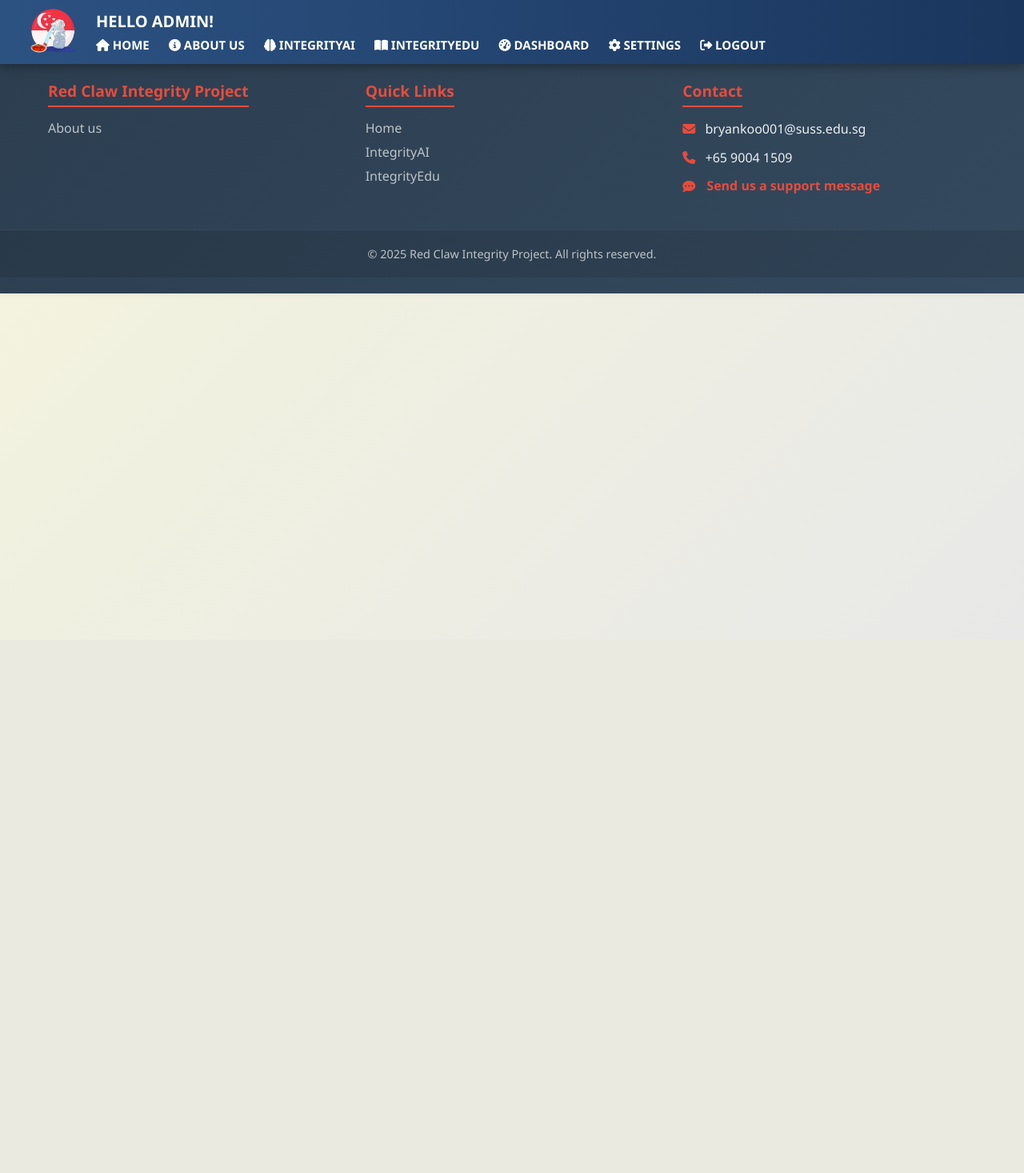
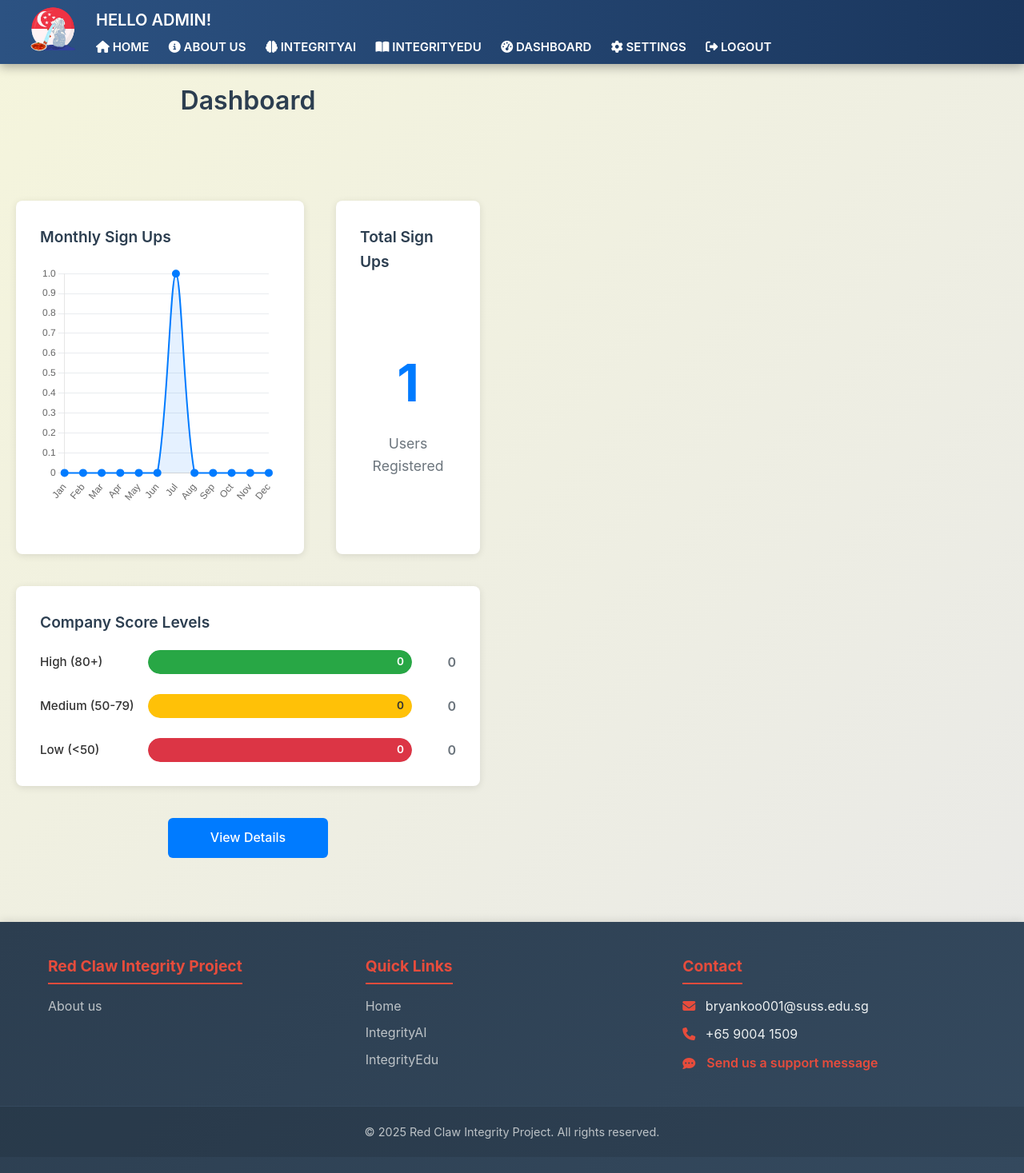
Before and after one commit to bryankoozy/Red-Claw-Project, a Flask app: page /dashboard in a window 1280 px wide. Shown: the whole page at 80% size. Before the commit the page ends 367 px from the top, so only its background shows below. Run offline with Flask 3, Linux system fonts and the light colour scheme; the visitor is signed in with stand-in values (Sample User, id 1); data comes from the database, SQL or seed files in the repository.

Commit message:
added a dashboard

```diff
--- a/app.py
+++ b/app.py
@@ -1,15 +1,17 @@
-from flask import Flask, render_template, request, redirect, url_for, flash, session, abort, send_file
+from flask import Flask, render_template, request, redirect, url_for, flash, session, abort, send_file, jsonify
 from functools import wraps
 from flask_sqlalchemy import SQLAlchemy
+from sqlalchemy import func, extract
 from werkzeug.security import generate_password_hash, check_password_hash
 from dotenv import load_dotenv
 import os
 from models import db, User, SupportMessage
-
-
+from collections import OrderedDict
+from datetime import datetime, timedelta
+import json
 
 # only uncomment and use the below line during development mode. comment it when going to production
-os.environ['FLASK_ENV'] = 'development'
+# os.environ['FLASK_ENV'] = 'development'
 
 
 
@@ -92,13 +94,6 @@ def home():
 def aboutus():
     return render_template("aboutus.html")
 
-@app.route("/dashboard")
-@admin_required
-def dashboard():
-    user = User.query.get(session['user_id'])
-    return render_template("dashboard.html", user=user)
-
-
 @app.route("/integrityAI")
 @login_required
 def integrityAI():
@@ -111,7 +106,71 @@ def integrityEdu():
     user = User.query.get(session['user_id'])
     return render_template("integrityEdu.html", user=user)
 
+@app.route('/logout')
+def logout():
+    if 'user_id' in session:
+        session.pop('user_id')
+        flash('You have been logged out successfully.', 'success')
+    else:
+        flash('You are not logged in.', 'error')
+    return redirect(url_for('login'))
 
+
+
+
+
+
+
+
+
+
+
+
+
+
+
+
+
+@app.route("/dashboard")
+@admin_required
+def dashboard():
+    # Step 1: Group user signups by month (e.g. Jan, Feb, etc.)
+    signups_by_month = db.session.query(
+        extract('month', User.created_at).label('month'),
+        func.count(User.id)
+    ).group_by('month').order_by('month').all()
+
+    # Create a full list of months
+    month_names = ['Jan', 'Feb', 'Mar', 'Apr', 'May', 'Jun',
+                   'Jul', 'Aug', 'Sep', 'Oct', 'Nov', 'Dec']
+    signup_dict = OrderedDict((month, 0) for month in month_names)
+
+    # Populate real values
+    for month_num, count in signups_by_month:
+        signup_dict[month_names[int(month_num) - 1]] = count
+
+    months = list(signup_dict.keys())
+    signups = list(signup_dict.values())
+
+    # Step 2: Score level categorization (example: high ≥ 80, medium ≥ 50, low < 50)
+    high = User.query.filter(User.score >= 80).count()
+    medium = User.query.filter((User.score >= 50) & (User.score < 80)).count()
+    low = User.query.filter((User.score < 50) & (User.score != None)).count()
+
+    score_counts = [high, medium, low]
+
+    return render_template(
+        'dashboard.html',
+        months=months,
+        signups=signups,
+        score_counts=score_counts
+    )
+
+
+@app.route('/dashboardDetails')
+@admin_required
+def dashboardDetails():
+    return "Details page coming soon!"
 
 
 
@@ -306,15 +365,6 @@ def register():
 
 
 
-@app.route('/logout')
-def logout():
-    if 'user_id' in session:
-        session.pop('user_id')
-        flash('You have been logged out successfully.', 'success')
-    else:
-        flash('You are not logged in.', 'error')
-    return redirect(url_for('login'))
-
 
 
 
--- a/static/script.js
+++ b/static/script.js
@@ -76,6 +76,87 @@ window.addEventListener('DOMContentLoaded', () => {
       showModal(url);
     });
   });
+
+  // --------------------------
+  // Chart.js Dashboard Charts
+  // --------------------------
+  const chartDataElement = document.getElementById('chart-data');
+
+  if (chartDataElement) {
+      const chartData = JSON.parse(chartDataElement.textContent);
+
+      // Calculate total signups
+      const totalSignups = chartData.signups.reduce((a, b) => a + b, 0);
+      document.getElementById('totalSignups').textContent = totalSignups;
+
+      // Monthly signups line chart
+      const ctxLine = document.getElementById('signupLineChart')?.getContext('2d');
+      if (ctxLine) {
+          new Chart(ctxLine, {
+              type: 'line',
+              data: {
+                  labels: chartData.months,
+                  datasets: [{
+                      label: 'Sign Ups',
+                      data: chartData.signups,
+                      borderColor: '#007bff',
+                      backgroundColor: 'rgba(0, 123, 255, 0.1)',
+                      fill: true,
+                      tension: 0.3,
+                      borderWidth: 2,
+                      pointBackgroundColor: '#007bff',
+                      pointRadius: 4
+                  }]
+              },
+              options: {
+                  responsive: true,
+                  maintainAspectRatio: false,
+                  plugins: {
+                      legend: {
+                          display: false
+                      }
+                  },
+                  scales: {
+                      y: {
+                          beginAtZero: true,
+                          grid: {
+                              color: '#e9ecef'
+                          }
+                      },
+                      x: {
+                          grid: {
+                              display: false
+                          }
+                      }
+                  }
+              }
+          });
+      }
+
+      // Score bars animation
+      const scores = chartData.score_counts;
+      const maxScore = Math.max(...scores);
+
+      setTimeout(() => {
+          // High score bar
+          const highPercent = (scores[0] / maxScore) * 100;
+          document.getElementById('highBar').style.width = `${highPercent}%`;
+          document.getElementById('highBar').textContent = scores[0];
+          document.getElementById('highCount').textContent = scores[0];
+
+          // Medium score bar
+          const mediumPercent = (scores[1] / maxScore) * 100;
+          document.getElementById('mediumBar').style.width = `${mediumPercent}%`;
+          document.getElementById('mediumBar').textContent = scores[1];
+          document.getElementById('mediumCount').textContent = scores[1];
+
+          // Low score bar
+          const lowPercent = (scores[2] / maxScore) * 100;
+          document.getElementById('lowBar').style.width = `${lowPercent}%`;
+          document.getElementById('lowBar').textContent = scores[2];
+          document.getElementById('lowCount').textContent = scores[2];
+      }, 500);
+  }
 
 });
 
--- a/static/styles.css
+++ b/static/styles.css
@@ -1638,3 +1638,172 @@ body {
   from { opacity: 0; }
   to { opacity: 1; }
 }
+
+
+
+
+
+
+
+
+
+
+
+
+
+
+/* ================================
+   Dashboard
+================================= */
+
+* {
+    margin: 0;
+    padding: 0;
+    box-sizing: border-box;
+}
+
+body {
+    font-family: -apple-system, BlinkMacSystemFont, 'Segoe UI', Roboto, sans-serif;
+    background-color: #f8f9fa;
+    color: #333;
+    line-height: 1.6;
+}
+
+.dashboard-container {
+    max-width: 1200px;
+    margin: 0 auto;
+    padding: 40px 20px;
+}
+
+h1 {
+    text-align: center;
+    margin-bottom: 40px;
+    font-size: 2rem;
+    font-weight: 600;
+    color: #2c3e50;
+}
+
+.main-content {
+    display: grid;
+    grid-template-columns: 1fr 1fr;
+    gap: 40px;
+    margin-bottom: 40px;
+}
+
+.chart-section {
+    background: white;
+    padding: 30px;
+    border-radius: 8px;
+    box-shadow: 0 2px 10px rgba(0,0,0,0.1);
+}
+
+.chart-title {
+    font-size: 1.2rem;
+    font-weight: 600;
+    margin-bottom: 20px;
+    color: #2c3e50;
+}
+
+.chart-canvas {
+    position: relative;
+    height: 300px;
+    width: 100%;
+}
+
+.scores-section {
+    background: white;
+    padding: 30px;
+    border-radius: 8px;
+    box-shadow: 0 2px 10px rgba(0,0,0,0.1);
+    margin-bottom: 40px;
+}
+
+.score-bars {
+    display: flex;
+    flex-direction: column;
+    gap: 25px;
+}
+
+.score-bar {
+    display: flex;
+    align-items: center;
+    gap: 15px;
+}
+
+.score-label {
+    min-width: 120px;
+    font-weight: 500;
+    font-size: 0.95rem;
+}
+
+.bar-container {
+    flex: 1;
+    height: 30px;
+    background-color: #e9ecef;
+    border-radius: 15px;
+    overflow: hidden;
+    position: relative;
+}
+
+.bar-fill {
+    height: 100%;
+    border-radius: 15px;
+    transition: width 0.8s ease-out;
+    display: flex;
+    align-items: center;
+    justify-content: flex-end;
+    padding-right: 10px;
+    color: white;
+    font-weight: 600;
+    font-size: 0.85rem;
+}
+
+.high-bar { background-color: #28a745; }
+.medium-bar { background-color: #ffc107; color: #333 !important; }
+.low-bar { background-color: #dc3545; }
+
+.score-count {
+    min-width: 40px;
+    text-align: right;
+    font-weight: 600;
+    color: #6c757d;
+}
+
+.view-details-btn {
+    display: block;
+    width: 200px;
+    margin: 0 auto;
+    padding: 12px 24px;
+    background-color: #007bff;
+    color: white;
+    text-decoration: none;
+    text-align: center;
+    border-radius: 6px;
+    font-weight: 500;
+    transition: background-color 0.2s ease;
+}
+
+.view-details-btn:hover {
+    background-color: #0056b3;
+}
+
+@media (max-width: 768px) {
+    .main-content {
+        grid-template-columns: 1fr;
+        gap: 30px;
+    }
+
+    .dashboard-container {
+        padding: 20px 15px;
+    }
+
+    .score-bar {
+        flex-direction: column;
+        align-items: stretch;
+        gap: 8px;
+    }
+
+    .score-label {
+        min-width: auto;
+    }
+}
--- a/templates/base.html
+++ b/templates/base.html
@@ -194,6 +194,7 @@
     </div>
   </footer>
 
+  <script src="https://cdn.jsdelivr.net/npm/chart.js"></script>
   <script src="{{ url_for('static', filename='script.js') }}"></script>
 
 
--- a/templates/dashboard.html
+++ b/templates/dashboard.html
@@ -4,12 +4,74 @@
 
 {% block content %}
 
+<div class="dashboard-container">
+    <h1>Dashboard</h1>
+
+    <div class="main-content">
+        <!-- Left: Monthly Sign Ups Chart -->
+        <div class="chart-section">
+            <h2 class="chart-title">Monthly Sign Ups</h2>
+            <div class="chart-canvas">
+                <canvas id="signupLineChart"></canvas>
+            </div>
+        </div>
+
+        <!-- Right: Total Sign Ups -->
+        <div class="chart-section">
+            <h2 class="chart-title">Total Sign Ups</h2>
+            <div style="display: flex; align-items: center; justify-content: center; height: 300px;">
+                <div style="text-align: center;">
+                    <div id="totalSignups" style="font-size: 4rem; font-weight: 700; color: #007bff; margin-bottom: 10px;">-</div>
+                    <div style="font-size: 1.1rem; color: #6c757d;">Users Registered</div>
+                </div>
+            </div>
+        </div>
+    </div>
+
+    <!-- Score Bars Section -->
+    <div class="scores-section">
+        <h2 class="chart-title">Company Score Levels</h2>
+        <div class="score-bars">
+            <div class="score-bar">
+                <div class="score-label">High (80+)</div>
+                <div class="bar-container">
+                    <div class="bar-fill high-bar" id="highBar">0</div>
+                </div>
+                <div class="score-count" id="highCount">0</div>
+            </div>
+
+            <div class="score-bar">
+                <div class="score-label">Medium (50-79)</div>
+                <div class="bar-container">
+                    <div class="bar-fill medium-bar" id="mediumBar">0</div>
+                </div>
+                <div class="score-count" id="mediumCount">0</div>
+            </div>
+
+            <div class="score-bar">
+                <div class="score-label">Low (<50) </div>
+                <div class="bar-container">
+                    <div class="bar-fill low-bar" id="lowBar">0</div>
+                </div>
+                <div class="score-count" id="lowCount">0</div>
+            </div>
+        </div>
+    </div>
+
+    <!-- View Details Button -->
+    <a href="{{ url_for('dashboardDetails') }}" class="view-details-btn">View Details</a>
+</div>
 
 
 
+  <!-- Embed chart data as JSON for JS to read -->
+  <script id="chart-data" type="application/json">
+    {
+      "months": {{ months | tojson }},
+      "signups": {{ signups | tojson }},
+      "score_counts": {{ score_counts | tojson }}
+    }
+  </script>
 
-
-
-
-
+</div>
 {% endblock %}
```
Also changed, not shown: models.py (+5 -3 lines).
